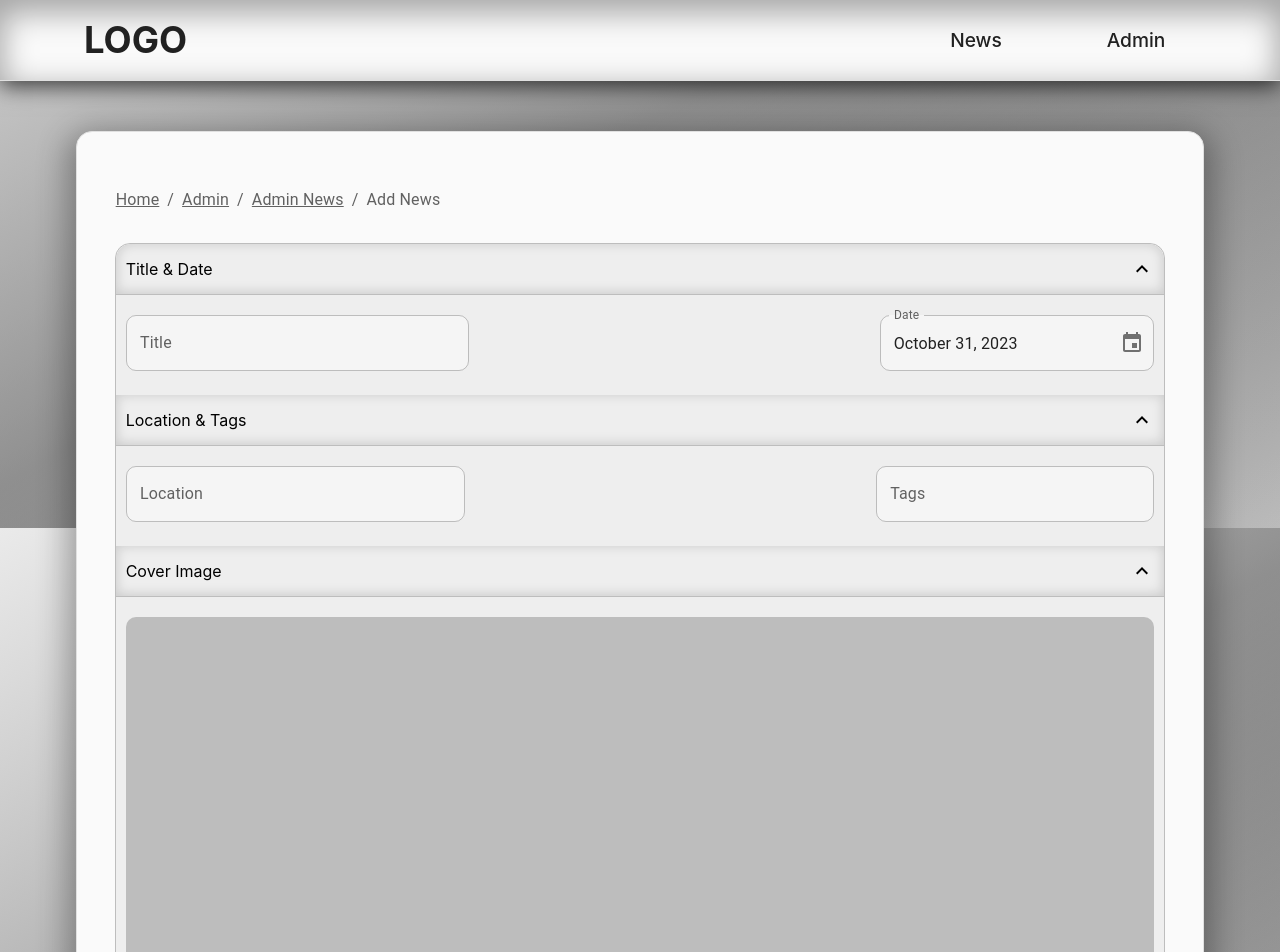
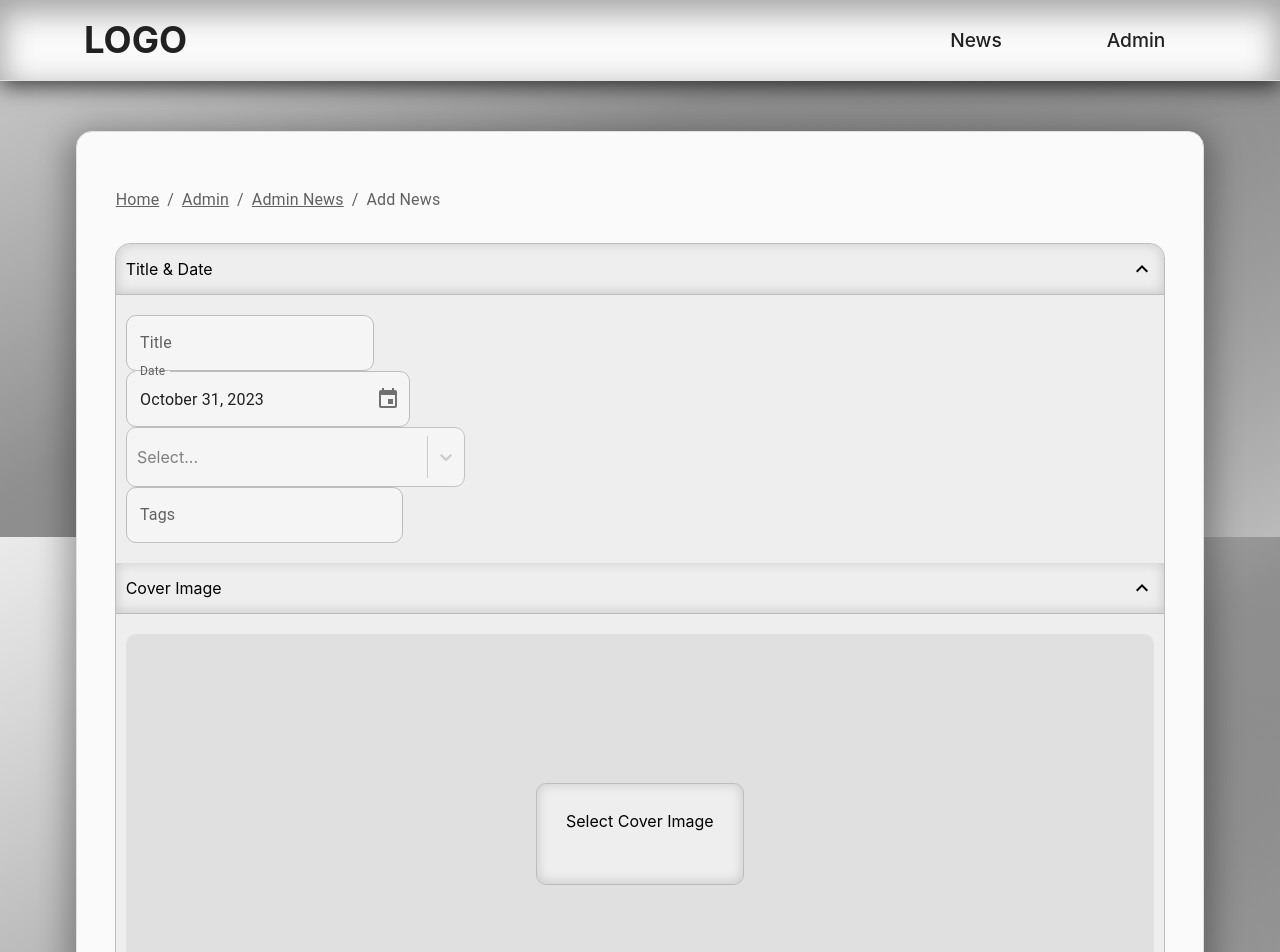
Before and after one commit to Miicy/news-feature, a React (Create React App) app: page /admin/admin-panel/add-news in a window 1280 px wide. Shown: the top 952 px of the page. Built offline with nearby package versions, Linux system fonts and the light colour scheme; no server answers.

Commit message:
working on add news

```diff
--- a/package.json
+++ b/package.json
@@ -24,6 +24,7 @@
     "react-redux": "^8.1.3",
     "react-router-dom": "^6.16.0",
     "react-scripts": "5.0.1",
+    "react-select": "^5.8.0",
     "styled-components": "^6.1.0",
     "web-vitals": "^2.1.4",
     "yup": "^1.3.2"
--- a/src/App.css
+++ b/src/App.css
@@ -75,3 +75,9 @@ body::-webkit-scrollbar {
 		opacity: 1;
 	}
 }
+
+@media (min-width: 600px) {
+	.css-b62m3t-container {
+		width: 33%;
+	  }
+  }
--- a/src/components/common/FormikDatePicker.js
+++ b/src/components/common/FormikDatePicker.js
@@ -38,11 +38,6 @@ const FormikDatePicker = ({
 					: "38.5%",
 		},
 		container: {
-			width: "100%",
-			display: "flex",
-			flexDirection: "column",
-			alignItems: "flex-end",
-			margin: screenSize === "small" || isMobile ? "20px 0" : "0",
 		},
 	};
 
--- /dev/null
+++ b/src/components/common/LocationSelect.js
@@ -0,0 +1,60 @@
+import React, { useEffect, useState } from "react";
+import Select from "react-select";
+import { selectScreenSize } from "../../store/reducers/layoutSlice";
+import { useSelector } from "react-redux";
+import { isMobile } from "react-device-detect";
+
+function LocationSelect({ field, form }) {
+  const [countries, setCountries] = useState([]);
+  const [selectedCountry, setSelectedCountry] = useState(null);
+  const screenSize = useSelector(selectScreenSize);
+  useEffect(() => {
+    fetch("https://valid.layercode.workers.dev/list/countries?format=select&flags=true&value=code")
+      .then((response) => response.json())
+      .then((data) => {
+        setCountries(data.countries);
+        setSelectedCountry(data.userSelectValue);
+      });
+  }, []);
+
+  const customStyles = {
+    control: (provided) => ({
+      ...provided,
+      border: "1px solid #c1c1c1",
+      borderRadius: "10px",
+      minHeight: "40px",
+      boxShadow: "none",
+      "&:hover": {
+        border: "1px solid black",
+      },
+      backgroundColor:"#f5f5f5",
+      height:screenSize === "small" || isMobile ? "40px" : "60px",
+
+    }),
+    option: (provided, state) => ({
+      ...provided,
+      color: "#333",
+    }),
+    menu: (provided) => ({
+        ...provided,
+        zIndex: 99999999,
+        marginTop: "-30px",
+      }),
+  };
+
+  const handleCountryChange = (selectedOption) => {
+    setSelectedCountry(selectedOption);
+    form.setFieldValue(field.name, selectedOption.value);
+  };
+
+  return (
+    <Select
+      options={countries}
+      value={selectedCountry}
+      onChange={handleCountryChange}
+      styles={customStyles} // Apply custom styles
+    />
+  );
+}
+
+export default LocationSelect;
--- a/src/pages/AdminAddNews.js
+++ b/src/pages/AdminAddNews.js
@@ -1,4 +1,3 @@
-import { v4 } from "uuid";
 import "../pages/pages.css";
 import { useTheme } from "@emotion/react";
 import React, { useState } from "react";
@@ -29,7 +28,10 @@ import {
 	displayNotification,
 	setDataState,
 } from "../store/reducers/notificationSlice";
-import ImageUploader from "../components/common/ImageUploader";
+import { getStorage, ref, uploadBytes, getDownloadURL } from "firebase/storage";
+import { STORAGE } from "../firebase";
+import Select from "react-select";
+import LocationSelect from "../components/common/LocationSelect";
 
 function AdminAddNews() {
 	const today = dayjs();
@@ -38,11 +40,11 @@ function AdminAddNews() {
 	const theme = useTheme();
 	const screenSize = useSelector(selectScreenSize);
 	const [image, setImage] = useState(null);
+	const [coverImage, setCoverImage] = useState(null);
 	const [expanded, setExpanded] = useState({
 		title: false,
 		coverImage: false,
 		content: false,
-		location: false,
 	});
 
 	const toggleExpanded = (property) => {
@@ -50,6 +52,29 @@ function AdminAddNews() {
 			...prevState,
 			[property]: !prevState[property],
 		}));
+	};
+
+	const storageRef = getStorage();
+
+	const handleFileChange = (event) => {
+		const file = event.currentTarget.files[0];
+		const imageRef = ref(STORAGE, `coverImages/${file.name}`);
+		dispatch(setDataState(DATA_STATE.DATA_STATE_LOADING));
+		uploadBytes(imageRef, file)
+			.then((snapshot) => {
+				return getDownloadURL(snapshot.ref);
+			})
+			.then((downloadURL) => {
+				setImage(downloadURL);
+				setCoverImage(downloadURL);
+				dispatch(setDataState(DATA_STATE.DATA_STATE_OK));
+			})
+
+			.catch((error) => {
+				console.error("Error uploading file:", error);
+				// Set the image to null in case of an error
+				setImage(null);
+			});
 	};
 
 	const initialValues = {
@@ -67,8 +92,9 @@ function AdminAddNews() {
 			.required("Date required!")
 			.typeError("Invalid Date!")
 			.min(new Date("2023-01-01"), "Date is too early!"),
+		location: Yup.string().required("Location required!"),
 		content: Yup.string().required("Content required!"),
-		image: Yup.string().required("Image required!"),
+		image: Yup.mixed().required("Image required!"),
 	});
 
 	const onSubmit = async (values) => {
@@ -81,8 +107,11 @@ function AdminAddNews() {
 			const updatedValues = {
 				...values,
 				date: formattedDate,
+				coverImage: coverImage,
 			};
 			console.log("Form Values:", values);
+			console.log("Updated Values:", updatedValues);
+
 			const notificationPayload = {
 				text: "News Added!",
 				type: NOTIFICATION_TYPES.SUCCESS,
@@ -111,7 +140,6 @@ function AdminAddNews() {
 			borderTopLeftRadius: "15px",
 			borderTopRightRadius: "15px",
 			border: `1px solid ${theme.palette.fifth.secondary}`,
-			display: "flex",
 			backgroundColor: theme.palette.fifth.third,
 			marginBottom: "40px",
 			minHeight: "75vh",
@@ -120,7 +148,6 @@ function AdminAddNews() {
 		form: {
 			height: "fit-content",
 			width: "100%",
-			minHeight: "100%",
 			display: "flex",
 			minHeight: "75vh",
 			flexDirection: "column",
@@ -157,7 +184,7 @@ function AdminAddNews() {
 				screenSize === "medium-s"
 					? "15p"
 					: screenSize === "small"
-					? "10px"
+					? "30px"
 					: "20px",
 			marginBottom:
 				screenSize === "medium-s"
@@ -169,19 +196,20 @@ function AdminAddNews() {
 		},
 		titleDate: {
 			display: "flex",
-			flexDirection: screenSize === "small" || isMobile ? "column" : "row",
+			flexDirection: "column",
 			marginBottom:
 				screenSize === "medium-s"
 					? "15px"
 					: screenSize === "small"
-					? "55px"
+					? "30px"
 					: "20px",
 			justifyContent: "space-between",
-			height: "60px",
+			height: "100px",
 			animation: "expandAnimation 0.2s ease 0s 1 normal forwards",
+			height: "fit-content",
 		},
+		generalField: {},
 		image: {
-			backgroundColor: theme.palette.fifth.main,
 			height: screenSize === "small" || isMobile ? "200px" : "400px",
 			width: screenSize === "small" || isMobile ? "98%" : "98%",
 			borderRadius: "10px",
@@ -192,6 +220,29 @@ function AdminAddNews() {
 					? "55px 0 0px 0px"
 					: "20px 0px",
 			animation: "expandAnimation 0.2s ease 0s 1 normal forwards",
+			backgroundColor: coverImage ? "none" : theme.palette.forth.secondary,
+			backgroundImage: coverImage ? `url(${coverImage})` : "none",
+			backgroundSize: "cover",
+			backgroundPosition: "center",
+			display: "flex",
+			justifyContent: "center",
+			alignItems: "center",
+			zIndex: 2,
+		},
+		imageInner: {
+			width: "20%",
+			minWidth: "200px",
+			height: "25%",
+			minHeight: "100px",
+			boxShadow: "0px -1px 12px 1px rgba(0,0,0,0.15) inset",
+			border: `1px solid ${theme.palette.fifth.secondary}`,
+			backgroundColor: theme.palette.third.secondary,
+			borderRadius: "10px",
+			display: "flex",
+			flexDirection: "column",
+			justifyContent: image ? "center" : "space-evenly",
+			alignItems: "center",
+			zIndex: 5,
 		},
 		quill: {
 			margin:
@@ -213,6 +264,9 @@ function AdminAddNews() {
 			marginTop: "70px",
 			cursor: "pointer",
 			width: "100%",
+		},
+		error: {
+			color: theme.palette.red.error,
 		},
 	};
 
@@ -270,77 +324,33 @@ function AdminAddNews() {
 											...AdminAddNewsStyles.titleDate,
 										}}
 									>
+										<div style={AdminAddNewsStyles.generalField}>
 											<FormikField
 												name="title"
 												label="Title"
 												type="text"
-											sx={{
-												width:
-													screenSize === "small" || isMobile ? "100%" : "50%",
-											}}
 												size={screenSize === "small" || isMobile ? "small" : ""}
 											/>
-
+										</div>
+										<div style={AdminAddNewsStyles.generalField}>
 											<FormikDatePicker
 												name="date"
 												label="Date"
 												today={today}
-											sx={{
-												width:
-													screenSize === "small" || isMobile
-														? "100%"
-														: screenSize === "medium"
-														? "60%"
-														: screenSize === "medium-s"
-														? "60%"
-														: "40%",
-												transition: "0.3s",
-											}}
 												size={screenSize === "small" || isMobile ? "small" : ""}
 											/>
 										</div>
+										<div style={AdminAddNewsStyles.generalField}>
+											<Field
+												name="location"
+												style={AdminAddNewsStyles.location}
+											>
+												{({ field, form }) => (
+													<LocationSelect field={field} form={form} />
 												)}
-								<div
-									style={AdminAddNewsStyles.expanded}
-									className={"hover-button"}
-									onClick={() => toggleExpanded("location")}
-								>
-									<div
-										style={{
-											...AdminAddNewsStyles.expandedTitle,
-											color:
-												(errors.location || errors.tags) &&
-												(touched.location || touched.tags)
-													? theme.palette.red.error
-													: "",
-										}}
-									>
-										Location & Tags
+											</Field>
 										</div>
-									{expanded.location ? (
-										<ExpandMoreIcon sx={AdminAddNewsStyles.expandIcon} />
-									) : (
-										<ExpandLessIcon sx={AdminAddNewsStyles.expandIcon} />
-									)}
-								</div>
-								{!expanded.location && (
-									<div
-										style={{
-											...AdminAddNewsStyles.fieldMargin,
-											...AdminAddNewsStyles.titleDate,
-										}}
-									>
-										<FormikField
-											name="location"
-											label="Location"
-											type="text"
-											sx={{
-												width:
-													screenSize === "small" || isMobile ? "100%" : "33%",
-											}}
-											size={screenSize === "small" || isMobile ? "small" : ""}
-										/>
-
+										<div style={AdminAddNewsStyles.generalField}>
 											<FormikField
 												name="tags"
 												label="Tags"
@@ -352,7 +362,9 @@ function AdminAddNews() {
 												size={screenSize === "small" || isMobile ? "small" : ""}
 											/>
 										</div>
+									</div>
 								)}
+
 								<div
 									style={AdminAddNewsStyles.expanded}
 									className={"hover-button"}
@@ -382,7 +394,24 @@ function AdminAddNews() {
 											...AdminAddNewsStyles.fieldMargin,
 										}}
 									>
-										<div></div>
+										<div style={AdminAddNewsStyles.imageInner}>
+											<Field
+												type="file"
+												name="image"
+												id="image"
+												label="Cover Image"
+												onChange={handleFileChange}
+												style={{ display: "none" }}
+											/>
+											<label htmlFor="image" style={{ cursor: "pointer" }}>
+												{image ? "Change Cover Image" : "Select Cover Image"}
+											</label>
+											{!image && (
+												<div style={AdminAddNewsStyles.error}>
+													{errors.image}
+												</div>
+											)}
+										</div>
 									</div>
 								)}
 								<div
@@ -412,9 +441,6 @@ function AdminAddNews() {
 										<ReactQuillComponent name="content" />
 									</div>
 								)}
-
-								<div style={AdminAddNewsStyles.tags}></div>
-								<div style={AdminAddNewsStyles.location}></div>
 							</div>
 							<div style={AdminAddNewsStyles.button}>
 								<CustomButton
--- a/src/theme/themeDesign.js
+++ b/src/theme/themeDesign.js
@@ -116,7 +116,6 @@ export const themeCreation = (mode) =>
 							borderRadius: 10,
 							backgroundColor: mode === "light" ? grey[100] : grey[200],
 							color: grey[900],
-
 						},
 					},
 				},
@@ -125,13 +124,12 @@ export const themeCreation = (mode) =>
 				styleOverrides: {
 					input: {
 						"&:-webkit-autofill": {
-							"-webkit-box-shadow": `0 0 0 100px ${
+							WebkitBoxShadow: `0 0 0 100px ${
 								mode === "light" ? grey[100] : grey[200]
 							}  inset`,
-							"-webkit-text-fill-color":
-								mode === "light" ? grey[900] : grey[900],
-							"caret-color": "#your-caret-color",
-							"border-radius": "inherit",
+							WebkitTextFillColor: mode === "light" ? grey[900] : grey[900],
+							caretColor: "#your-caret-color",
+							borderRadius: "inherit",
 						},
 					},
 				},
```
Also changed, not shown: firebase.json (added), 2 other files (tests, documents, lock files or other folders). Lines whose indentation alone changed are shown as unchanged.
